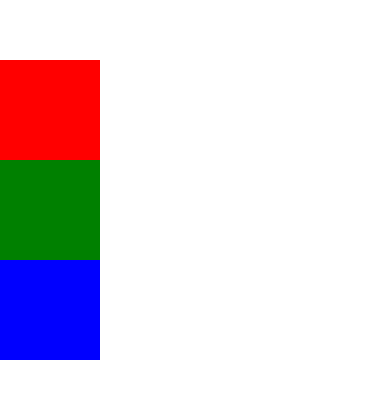
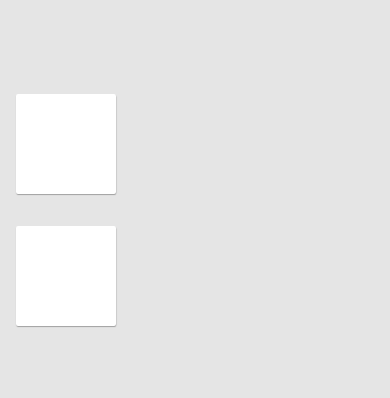
Before and after one commit to Yitzhak-Njenga/hello-world-React-Native-, a React Native app: screen / in a window 390 px wide. Shown: the part 212-610 px from the top of the page. Built offline with nearby package versions, Linux system fonts and the light colour scheme.

Commit message:
stylesheet api

```diff
--- a/App.js
+++ b/App.js
@@ -1,17 +1,30 @@
 import React from 'react';
-import { View, Text } from 'react-native';
+import {StyleSheet, View } from 'react-native';
 
 const App = () => (
-  <View style={{ flex: 1, justifyContent: 'center'}}>
-    <Box color ='red' />
-    <Box color ='green' />
-    <Box color ='blue' />
-    </View>
+  <View style={styles.layout}>
+    <View style={styles.card}/>
+    <View style={styles.card}/>
+  </View>
 );
 
 export default App;
 
-export const Box = (props) => (
-  // Move a box `View` component here
-  <View style = {{width:100, height:100, backgroundColor:props.color}} />
-);
+export const styles = StyleSheet.create({
+layout:{
+flex: 1,
+backgroundColor: '#e5e5e5',
+justifyContent: 'center'
+},
+card:{
+width: 100,
+height: 100,
+backgroundColor: 'white',
+margin: 16,
+borderRadius: 2,
+shadowColor: 'black',
+shadowOpacity: 0.3,
+shadowRadius: 1,
+shadowOffset: { height: 1, width: 0.3 },
+  },
+});
```
